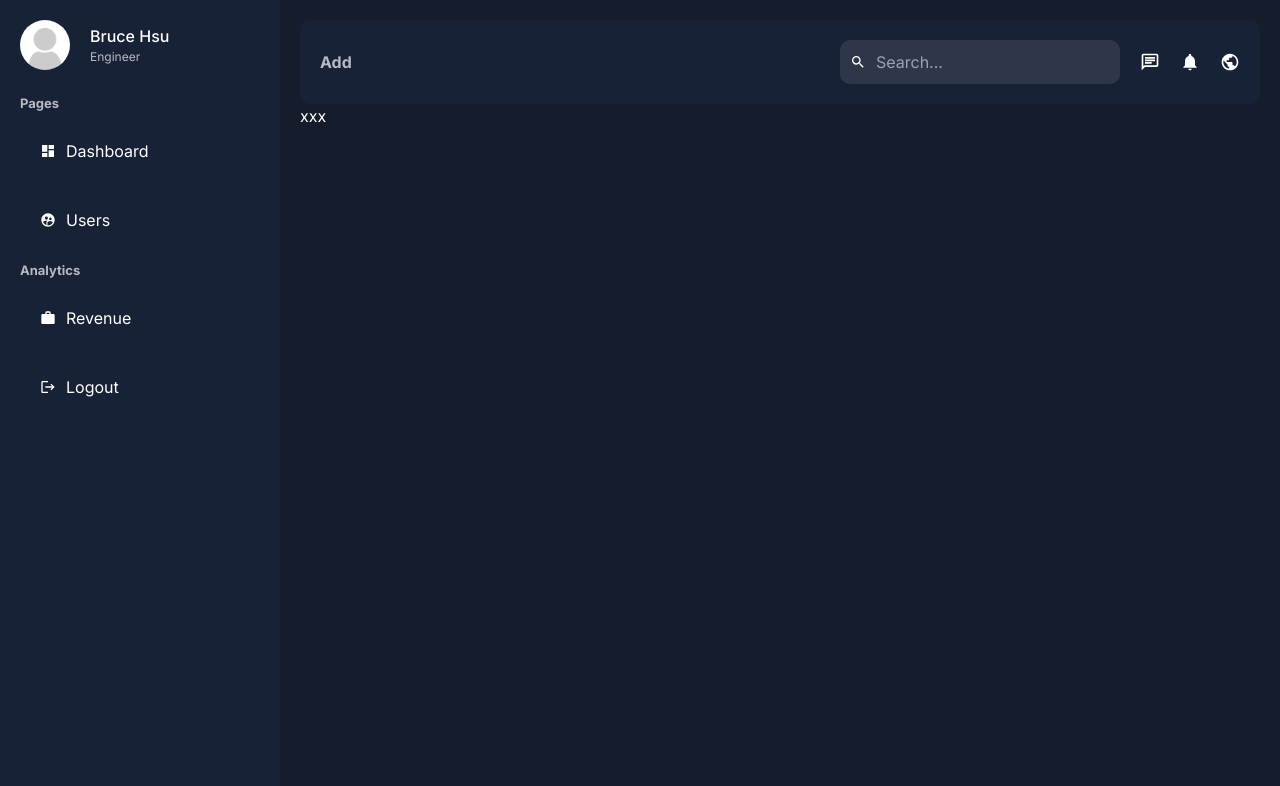
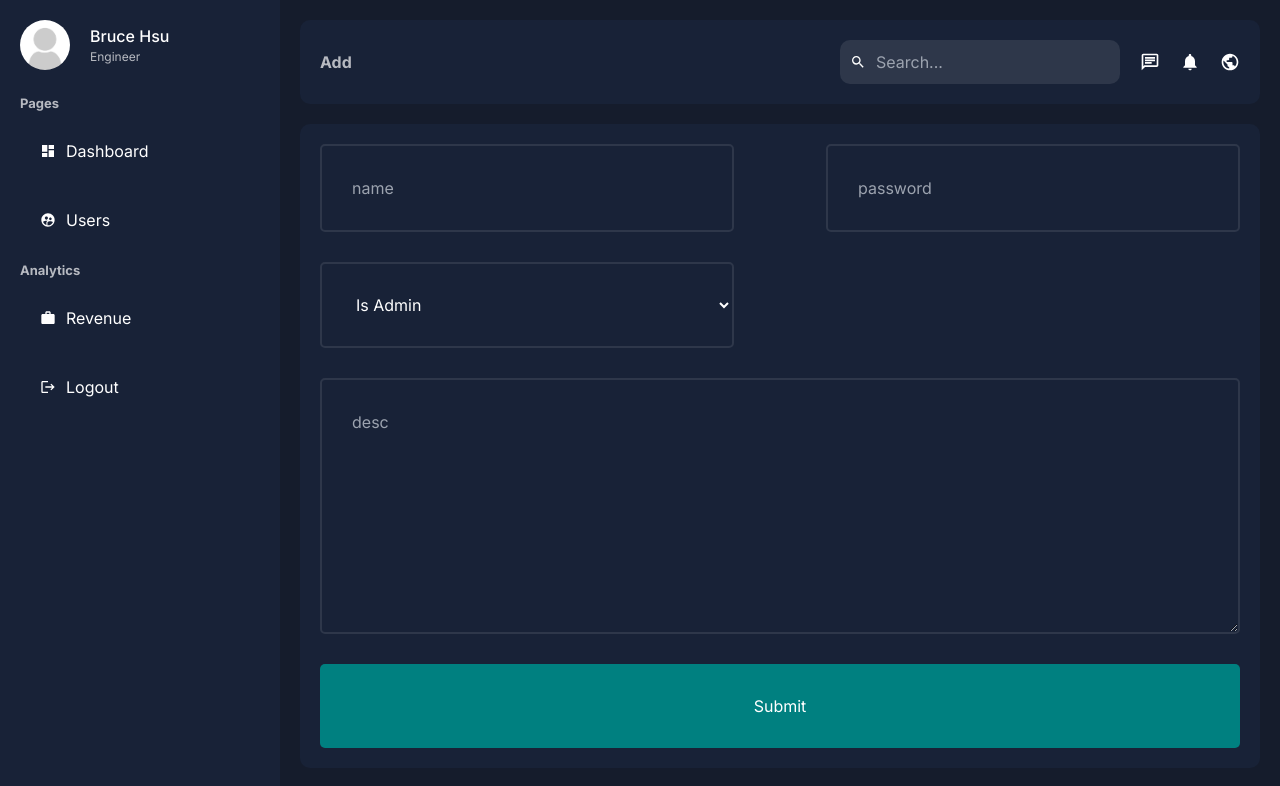
Before and after one commit to Bruce-CodeMan/next_dashboard, a Next.js app: page /dashboard/users/add in a window 1280 px wide. Shown: the top 786 px of the page. Built offline with nearby package versions, Linux system fonts and the light colour scheme.

Commit message:
finish the add users page

```diff
--- a/src/app/dashboard/users/add/page.tsx
+++ b/src/app/dashboard/users/add/page.tsx
@@ -3,6 +3,25 @@
  * @Author: Bruce Hsu
  * @Description:
  */
+// src/app/dashboard/users/add/page.tsx
+
+// Custom Imports - Style
+import styles from "@/layouts/dashboard/users/addUser/addUser.module.css"
+
 export default function AddUser() {
-	return <div>xxx</div>
+	return (
+		<div className={styles.container}>
+			<form action="" className={styles.form}>
+				<input type="text" placeholder="name" name="username" required/>
+				<input type="text" placeholder="password" name="password" required/>
+				<select name="isAdmin" id="isAdmin">
+					<option value="noAdmin" selected>Is Admin</option>
+					<option value="admin">Yes</option>
+					<option value="noAdmin">No</option>
+				</select>
+				<textarea name="desc" id="desc" rows={8} placeholder="desc"></textarea>
+				<button type="submit">Submit</button>
+			</form>
+		</div>
+	)
 }
--- a/src/app/dashboard/users/page.tsx
+++ b/src/app/dashboard/users/page.tsx
@@ -3,6 +3,8 @@
  * @Author: Bruce Hsu
  * @Description:
  */
+
+// src/app/dashboard/users/page.tsx
 import Image from "next/image"
 import Link from "next/link"
 
--- /dev/null
+++ b/src/layouts/dashboard/users/addUser/addUser.module.css
@@ -0,0 +1,40 @@
+/* src/layouts/dashboard/users/addUser/addUser.module.css */
+.container {
+	background-color: var(--bgSoft);
+	padding: 20px;
+	border-radius: 10px;
+	margin-top: 20px;
+}
+
+.form {
+	display: flex;
+	flex-wrap: wrap;
+	justify-content: space-between;
+}
+
+.form input, .form textarea, .form select {
+	padding: 30px;
+	background-color: transparent;
+	color: var(--text);
+	border-radius: 5px;
+	margin-bottom: 30px;
+	border: 2px solid #2e374a;
+	outline: none;
+}
+
+.form input, .form select {
+	width: 45%;
+}
+
+.form textarea {
+	width: 100%;
+}
+
+.form button {
+	width: 100%;
+	padding: 30px;
+	background-color: teal;
+	color: var(--text);
+	border: none;
+	border-radius: 5px;
+}
--- a/src/layouts/dashboard/users/dashboard.module.css
+++ b/src/layouts/dashboard/users/dashboard.module.css
@@ -1,3 +1,4 @@
+/* src/layouts/dashboard/users/dashboard.module.css */
 .container {
 	margin-top:20px;
 	padding: 20px;
```
